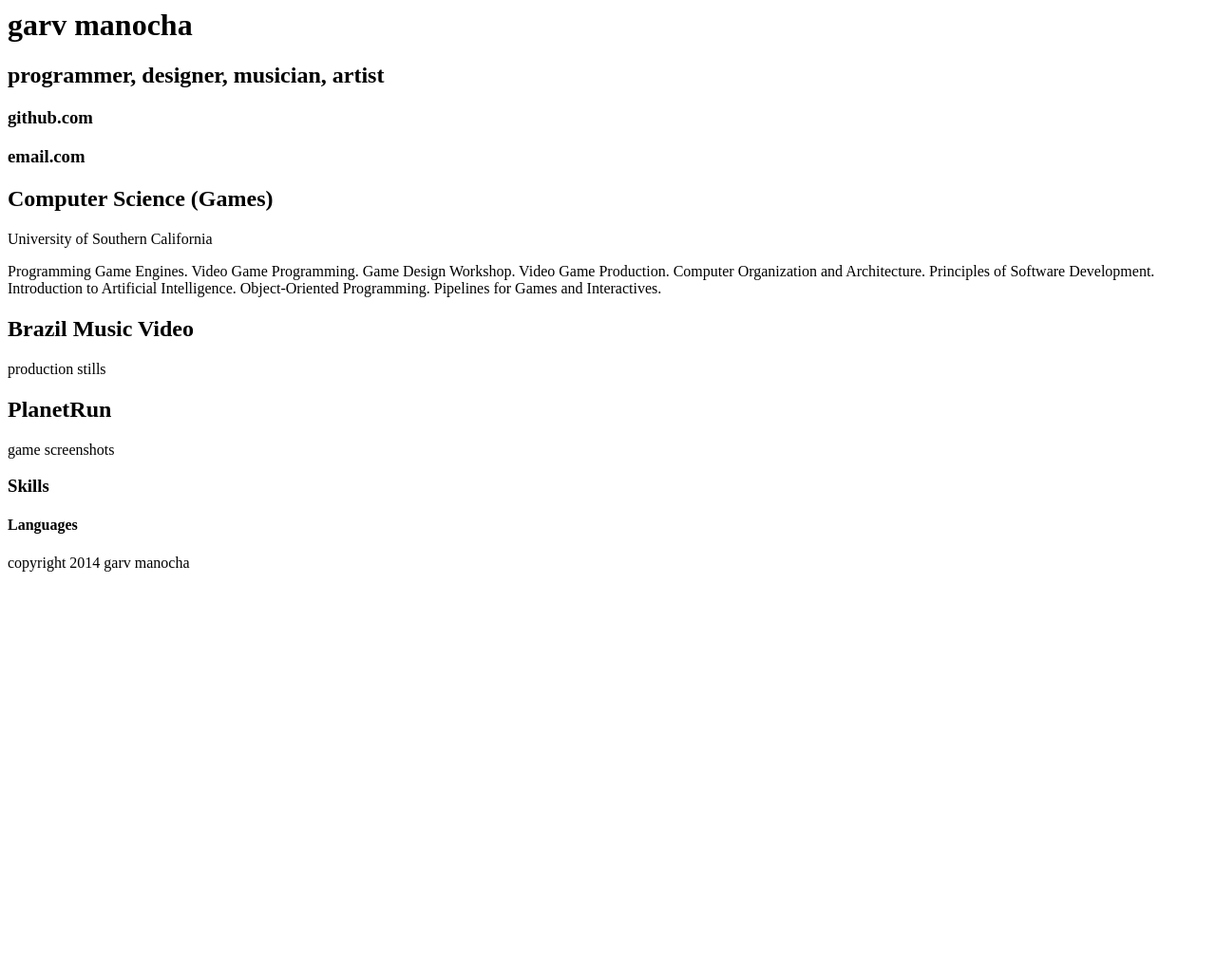
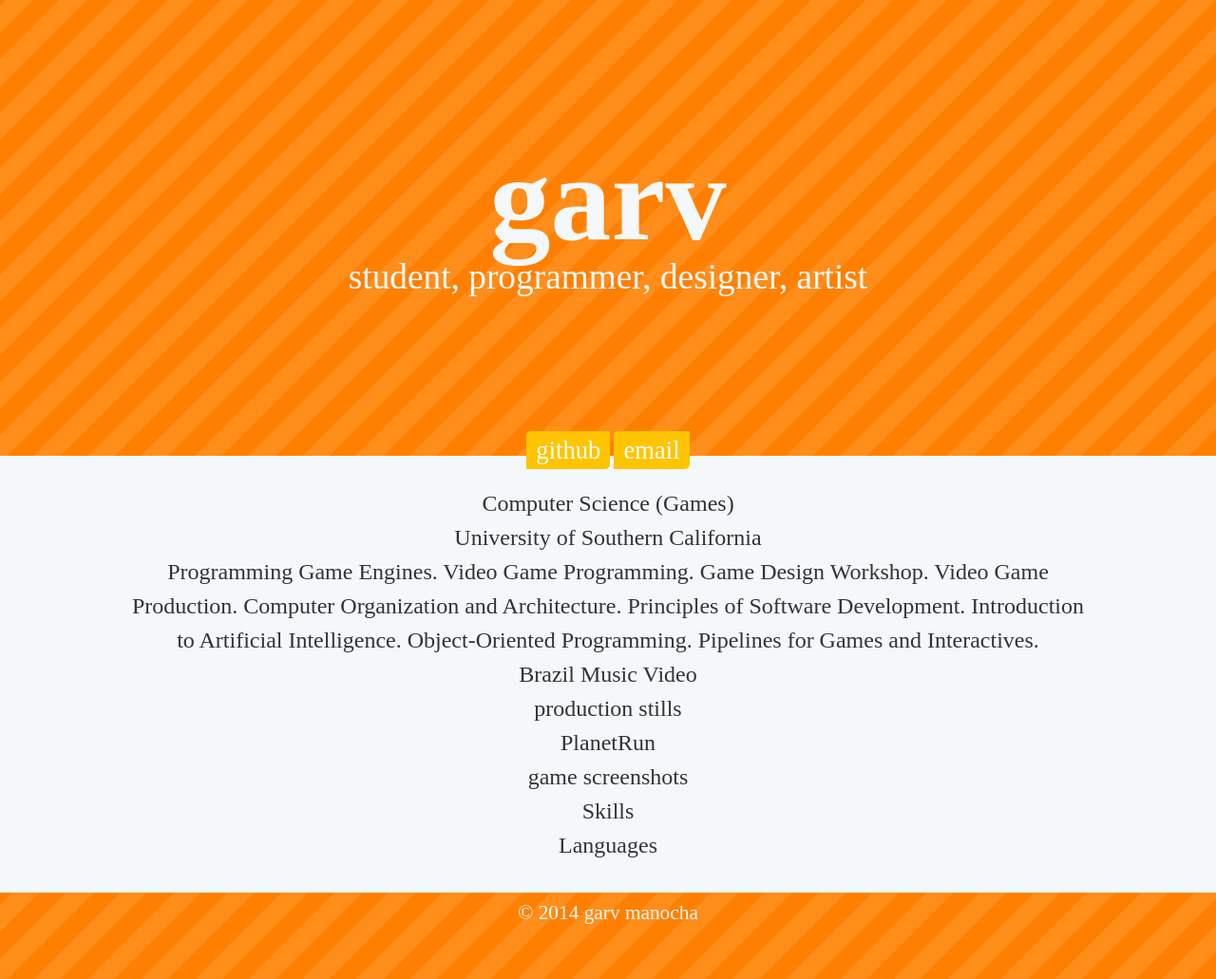
Before and after one commit to manocha/manocha.github.io, a plain HTML site: page index.html in a window 1280 px wide. Shown: the whole page at 95% size. Before the commit the page ends 800 px from the top, so only its background shows below. Drawn offline with Linux system fonts and the light colour scheme.

Commit message:
styled header, footer

```diff
--- a/index.html
+++ b/index.html
@@ -1,18 +1,24 @@
 <html>
 <head>
     <title>garv</title>
-    <style type="text/css">
-    </style>
+    <link rel="stylesheet" type="text/css" href="reset.css">
+    <link rel="stylesheet" type="text/css" href="style.css">
 </head>
 
 <body>
+    <div id="headerContainer">
     <div id="header">
-        <h1>garv manocha</h1>
-        <h2>programmer, designer, musician, artist</h2>
-        <h3>github.com</h3>
-        <h3>email.com</h3>
-    </div>
 
+        <div id="headerLinks">
+            <a href="github.com/manocha">github</a>
+            <a href="mailto:manocha@usc.edu">email</a>
+        </div>
+
+        <h1>garv</h1>
+        <h2>student, programmer, designer, artist</h2>
+    </div></div>
+
+    <div id="contentContainer">
     <div id="content">
         <h2>Computer Science (Games)</h2>
         <p>University of Southern California</p>
@@ -23,13 +29,13 @@
 
         <h2>PlanetRun</h2>
         <p>game screenshots</p>
-    </div>
+
+        <h3>Skills</h3>
+        <h4>Languages</h4>
+    </div></div>
 
     <div id="footer">
-        <h3>Skills</h3>
-        <h4>Languages</h4>
-
-        <p>copyright 2014 garv manocha</p>
+        <p>&copy; 2014 garv manocha</p>
     </div>
 </body>
 </html>
--- /dev/null
+++ b/reset.css
@@ -0,0 +1,46 @@
+/*http://meyerweb.com/eric/tools/css/reset/
+v2.0 | 20110126
+License: none (public domain)*/
+html, body, div, span, applet, object, iframe,
+h1, h2, h3, h4, h5, h6, p, blockquote, pre,
+a, abbr, acronym, address, big, cite, code,
+del, dfn, em, img, ins, kbd, q, s, samp,
+small, strike, strong, sub, sup, tt, var,
+b, u, i, center,
+dl, dt, dd, ol, ul, li,
+fieldset, form, label, legend,
+table, caption, tbody, tfoot, thead, tr, th, td,
+article, aside, canvas, details, embed,
+figure, figcaption, footer, header, hgroup,
+menu, nav, output, ruby, section, summary,
+time, mark, audio, video {
+    margin: 0;
+    padding: 0;
+    border: 0;
+    font-size: 100%;
+    font: inherit;
+    vertical-align: baseline;
+}
+/* HTML5 display-role reset for older browsers */
+article, aside, details, figcaption, figure,
+footer, header, hgroup, menu, nav, section {
+    display: block;
+}
+body {
+    line-height: 1;
+}
+ol, ul {
+    list-style: none;
+}
+blockquote, q {
+    quotes: none;
+}
+blockquote:before, blockquote:after,
+q:before, q:after {
+    content: '';
+    content: none;
+}
+table {
+    border-collapse: collapse;
+    border-spacing: 0;
+}
--- /dev/null
+++ b/style.css
@@ -0,0 +1,84 @@
+#headerContainer {
+    width: 100%;
+    height: 60%;
+    display: table;
+
+    position: relative;
+}
+
+#header, #footer {
+    background: #ff8000;
+    background-image: repeating-linear-gradient(-45deg, transparent, transparent 20px, rgba(255,255,255,.1) 20px, rgba(255,255,255,.1) 40px);
+}
+
+#header {
+    display: table-cell;
+    vertical-align: middle;
+    position: relative;
+
+    color: #F5F8FA;
+
+    font-family: "Futura LT";
+
+    text-align: center;
+    padding-bottom: 1.5em;
+}
+#header h1 {
+    font-size: 96pt;
+    font-weight: bold;
+}
+#header h2 {
+    font-size: 28pt;
+}
+#headerLinks {
+    position: absolute;
+    bottom: -0.5em;
+
+    width: 100%;
+}
+#headerLinks a {
+    text-decoration: none;
+    color: white;
+    font-size: 20pt;
+
+    padding: 5px 10px;
+    //padding-top: 100%;
+
+    background: orange;
+    background: #ffc400;
+
+
+    border: 0px solid white;
+    border-radius: 5px 0px;
+}
+#headerLinks a:hover {
+    background: #FFD64F;
+}
+
+#contentContainer {
+    color: #333;
+    background: #F5F8FA;
+    text-align: center;
+    padding: 24pt 0px;
+}
+#content {
+    font-family: "Futura LT";
+    font-size: 18pt;
+
+    line-height: 1.5em;
+
+    width: 80%;
+    max-width: 1080pt;
+    margin: auto;
+}
+
+#footer {
+    font-family: "Futura LT";
+    font-size: 16pt;
+    text-align: center;
+
+    color: #F5F8FA;
+
+    padding-top: 0.5em;
+    height: 60pt;
+}
```
